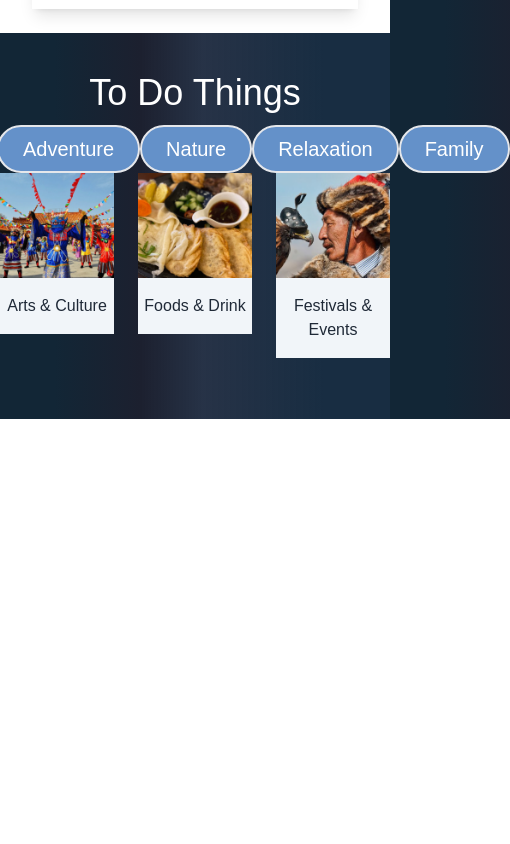
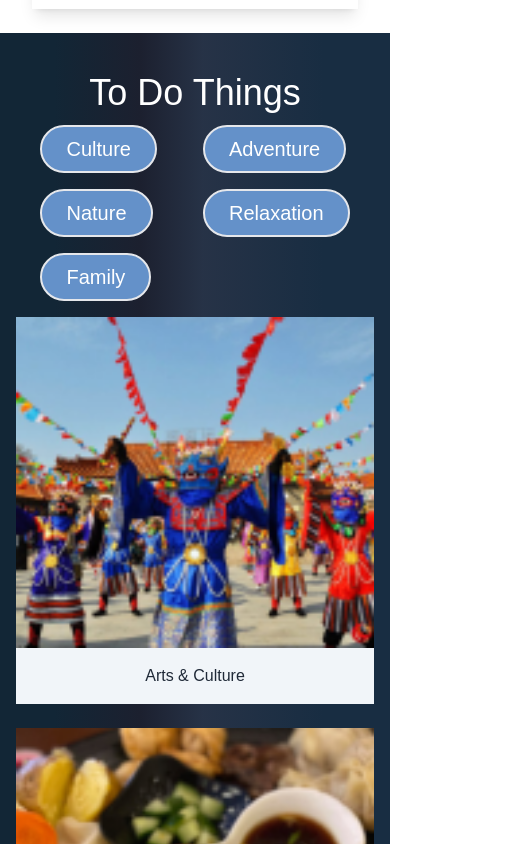
Before and after one commit to NurkaAmre/Nomads, a Next.js app in the folder nomads/: page / in a window 390 px wide. Shown: the part 2840-3684 px from the top of the page, 510 px wide, since content can reach past the window. Before the commit the page ends 3259 px from the top, so only its background shows below. Built offline with nearby package versions, Linux system fonts and the light colour scheme; a web font is replaced by a local one.

Commit message:
Mobile version

```diff
--- a/nomads/components/todo.tsx
+++ b/nomads/components/todo.tsx
@@ -9,7 +9,7 @@ const Todo = () => {
     <div className='pt-10'>
       <div className='flex flex-col text-white justify-center items-center'>
         <h2 className='text-center mb-3 text-4xl md:text-5xl font-abhaya'>To Do Things</h2>
-        <ul className='flex flex-row justify-center md:gap-[5rem] md:py-[3rem]'>
+        <ul className='grid grid-cols-2 gap-4 mx-4 md:gap-[5rem] md:py-[3rem]'>
           <li>
             <button className='rounded-full border-2 bg-[#6491C9] text-xl font-abhaya font-light px-6 py-2 hover:bg-transparent hover:border-[#6491C9]'>Culture</button>
           </li>
@@ -26,7 +26,7 @@ const Todo = () => {
             <button className='rounded-full border-2 bg-[#6491C9] text-xl font-abhaya font-light px-6 py-2 hover:bg-transparent hover:border-[#6491C9]'>Family</button>
           </li>
         </ul>
-        <div className='flex md:flex-row justify-between gap-6'>
+        <div className='flex md:flex-row flex-col justify-between gap-6 mx-4 my-4'>
           <div>
             <Image src={art} alt='art' width={400} />
             <div className='bg-slate-100 text-gray-800 font-abhaya text-center md:text-3xl py-4'>
--- a/nomads/tailwind.config.js
+++ b/nomads/tailwind.config.js
@@ -14,7 +14,7 @@ module.exports = {
       },
       gridTemplateColumns: {
         fluid: "repeat(auto-fit, minmax(13.5rem,1fr))",
-        fluidSmall: "repeat(auto-fit, minmax(250px,1fr))",
+        fluidSmall: "repeat(auto-fit, minmax(50px,1fr))",
         fluid1: "repeat(auto-fit, minmax(13rem,2fr))",
       },
       width: {
```
